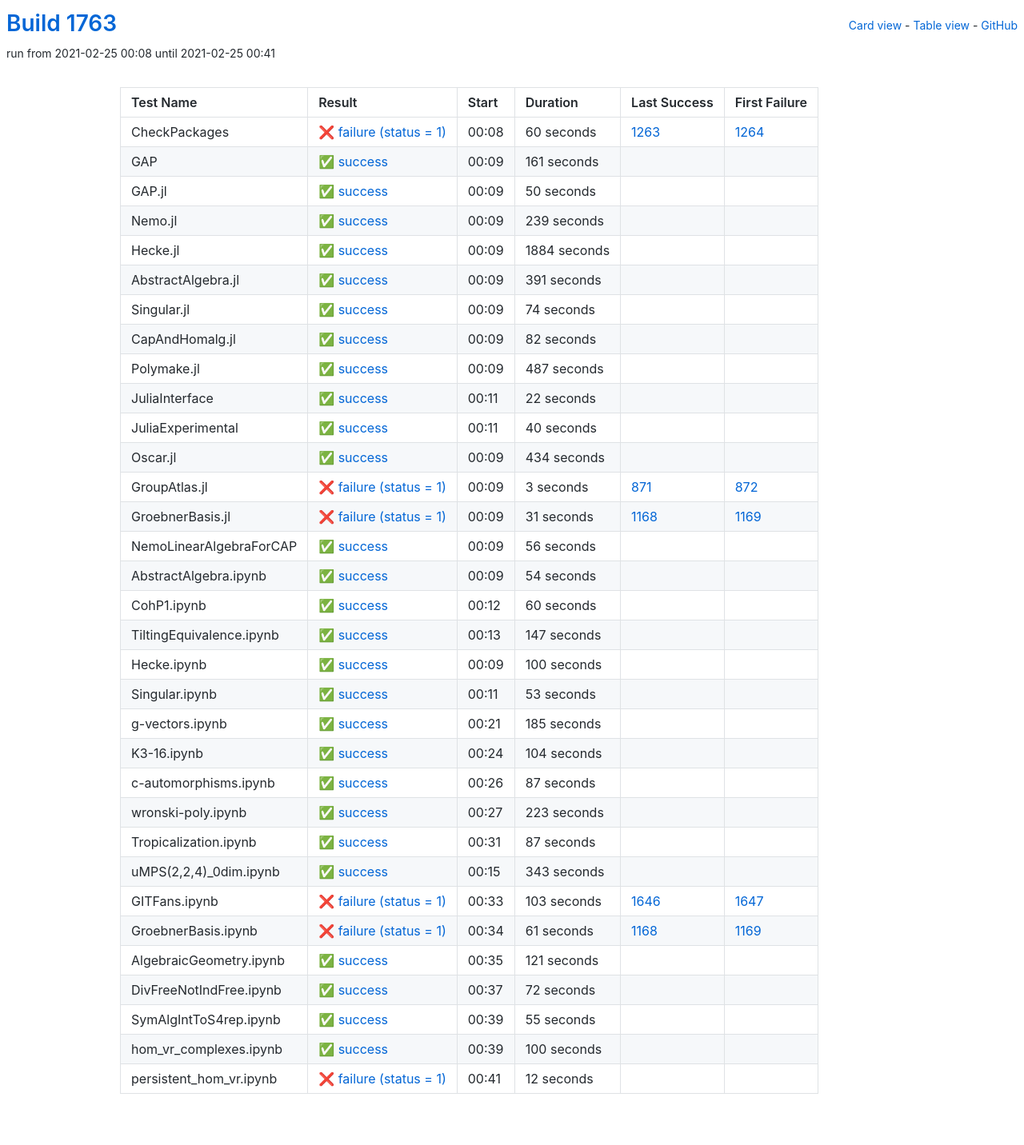
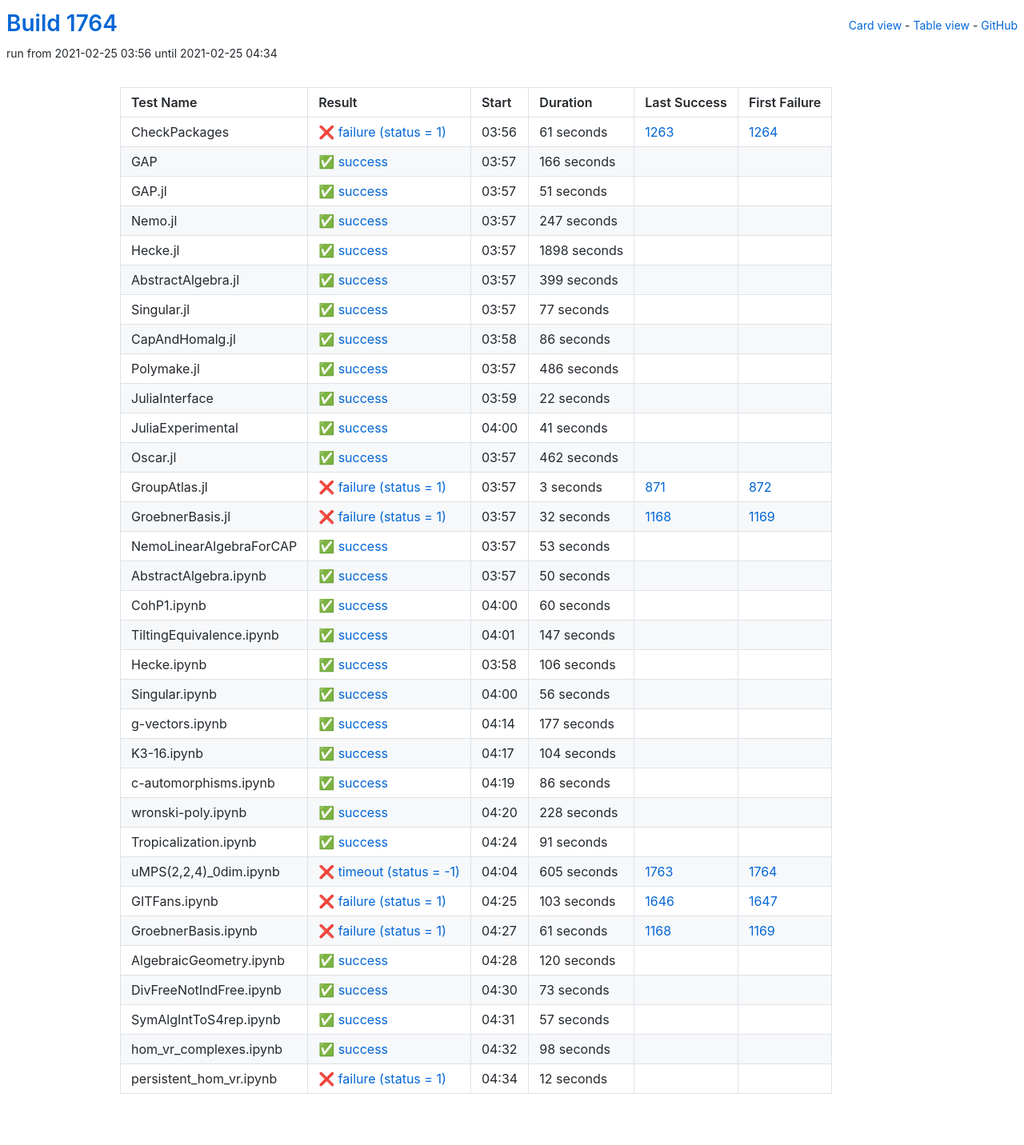
Before and after one commit to oscar-system/oscar-ci-status-stable, a Jekyll site: the page built from table.html, in a window 1280 px wide. Shown: the whole page at 80% size. Built offline with Jekyll 4.4.1, drawn with Linux system fonts in a browser that asks for light colours.

Commit message:
Build #1764

```diff
--- a/_data/ci.yml
+++ b/_data/ci.yml
@@ -1,6 +1,6 @@
 ---
-build: 1763
-build_url: https://oscarci.mathematik.uni-kl.de/job/oscar-stable/1763/
+build: 1764
+build_url: https://oscarci.mathematik.uni-kl.de/job/oscar-stable/1764/
 job: oscar-stable
 organization: oscar-system
 repo: oscar-ci-status-stable
@@ -8,116 +8,116 @@ repourl: https://github.com/oscar-system/oscar-ci-status-stable
 tests:
 - name: CheckPackages
   id: checkpackages
-  log: https://oscarci.mathematik.uni-kl.de/job/oscar-stable/1763/artifact/logs/build-1763/CheckPackages.log
-  start: 2021-02-25 00:08
+  log: https://oscarci.mathematik.uni-kl.de/job/oscar-stable/1764/artifact/logs/build-1764/CheckPackages.log
+  start: 2021-02-25 03:56
   success: false
   exitcode: 1
   status: failure
-  duration: 60
+  duration: 61
   last_success: 1263
   last_success_url: https://oscarci.mathematik.uni-kl.de/job/oscar-stable/1263/
   first_failure: 1264
   first_failure_url: https://oscarci.mathematik.uni-kl.de/job/oscar-stable/1264/
 - name: GAP
   id: gap
-  log: https://oscarci.mathematik.uni-kl.de/job/oscar-stable/1763/artifact/logs/build-1763/GAP.log
-  start: 2021-02-25 00:09
+  log: https://oscarci.mathematik.uni-kl.de/job/oscar-stable/1764/artifact/logs/build-1764/GAP.log
+  start: 2021-02-25 03:57
   success: true
   exitcode: 0
   status: success
-  duration: 161
+  duration: 166
   last_success: false
   last_success_url:
   first_failure: false
   first_failure_url:
 - name: GAP.jl
   id: gap-jl
-  log: https://oscarci.mathematik.uni-kl.de/job/oscar-stable/1763/artifact/logs/build-1763/GAP.jl.log
-  start: 2021-02-25 00:09
+  log: https://oscarci.mathematik.uni-kl.de/job/oscar-stable/1764/artifact/logs/build-1764/GAP.jl.log
+  start: 2021-02-25 03:57
   success: true
   exitcode: 0
   status: success
-  duration: 50
+  duration: 51
   last_success: false
   last_success_url:
   first_failure: false
   first_failure_url:
 - name: Nemo.jl
   id: nemo-jl
-  log: https://oscarci.mathematik.uni-kl.de/job/oscar-stable/1763/artifact/logs/build-1763/Nemo.jl.log
-  start: 2021-02-25 00:09
+  log: https://oscarci.mathematik.uni-kl.de/job/oscar-stable/1764/artifact/logs/build-1764/Nemo.jl.log
+  start: 2021-02-25 03:57
   success: true
   exitcode: 0
   status: success
-  duration: 239
+  duration: 247
   last_success: false
   last_success_url:
   first_failure: false
   first_failure_url:
 - name: Hecke.jl
   id: hecke-jl
-  log: https://oscarci.mathematik.uni-kl.de/job/oscar-stable/1763/artifact/logs/build-1763/Hecke.jl.log
-  start: 2021-02-25 00:09
+  log: https://oscarci.mathematik.uni-kl.de/job/oscar-stable/1764/artifact/logs/build-1764/Hecke.jl.log
+  start: 2021-02-25 03:57
   success: true
   exitcode: 0
   status: success
-  duration: 1884
+  duration: 1898
   last_success: false
   last_success_url:
   first_failure: false
   first_failure_url:
 - name: AbstractAlgebra.jl
   id: abstractalgebra-jl
-  log: https://oscarci.mathematik.uni-kl.de/job/oscar-stable/1763/artifact/logs/build-1763/AbstractAlgebra.jl.log
-  start: 2021-02-25 00:09
+  log: https://oscarci.mathematik.uni-kl.de/job/oscar-stable/1764/artifact/logs/build-1764/AbstractAlgebra.jl.log
+  start: 2021-02-25 03:57
   success: true
   exitcode: 0
   status: success
-  duration: 391
+  duration: 399
   last_success: false
   last_success_url:
   first_failure: false
   first_failure_url:
 - name: Singular.jl
   id: singular-jl
-  log: https://oscarci.mathematik.uni-kl.de/job/oscar-stable/1763/artifact/logs/build-1763/Singular.jl.log
-  start: 2021-02-25 00:09
+  log: https://oscarci.mathematik.uni-kl.de/job/oscar-stable/1764/artifact/logs/build-1764/Singular.jl.log
+  start: 2021-02-25 03:57
   success: true
   exitcode: 0
   status: success
-  duration: 74
+  duration: 77
   last_success: false
   last_success_url:
   first_failure: false
   first_failure_url:
 - name: CapAndHomalg.jl
   id: capandhomalg-jl
-  log: https://oscarci.mathematik.uni-kl.de/job/oscar-stable/1763/artifact/logs/build-1763/CapAndHomalg.jl.log
-  start: 2021-02-25 00:09
+  log: https://oscarci.mathematik.uni-kl.de/job/oscar-stable/1764/artifact/logs/build-1764/CapAndHomalg.jl.log
+  start: 2021-02-25 03:58
   success: true
   exitcode: 0
   status: success
-  duration: 82
+  duration: 86
   last_success: false
   last_success_url:
   first_failure: false
   first_failure_url:
 - name: Polymake.jl
   id: polymake-jl
-  log: https://oscarci.mathematik.uni-kl.de/job/oscar-stable/1763/artifact/logs/build-1763/Polymake.jl.log
-  start: 2021-02-25 00:09
+  log: https://oscarci.mathematik.uni-kl.de/job/oscar-stable/1764/artifact/logs/build-1764/Polymake.jl.log
+  start: 2021-02-25 03:57
   success: true
   exitcode: 0
   status: success
-  duration: 487
+  duration: 486
   last_success: false
   last_success_url:
   first_failure: false
   first_failure_url:
 - name: JuliaInterface
   id: juliainterface
-  log: https://oscarci.mathematik.uni-kl.de/job/oscar-stable/1763/artifact/logs/build-1763/JuliaInterface.log
-  start: 2021-02-25 00:11
+  log: https://oscarci.mathematik.uni-kl.de/job/oscar-stable/1764/artifact/logs/build-1764/JuliaInterface.log
+  start: 2021-02-25 03:59
   success: true
   exitcode: 0
   status: success
@@ -128,32 +128,32 @@ tests:
   first_failure_url:
 - name: JuliaExperimental
   id: juliaexperimental
-  log: https://oscarci.mathematik.uni-kl.de/job/oscar-stable/1763/artifact/logs/build-1763/JuliaExperimental.log
-  start: 2021-02-25 00:11
+  log: https://oscarci.mathematik.uni-kl.de/job/oscar-stable/1764/artifact/logs/build-1764/JuliaExperimental.log
+  start: 2021-02-25 04:00
   success: true
   exitcode: 0
   status: success
-  duration: 40
+  duration: 41
   last_success: false
   last_success_url:
   first_failure: false
   first_failure_url:
 - name: Oscar.jl
   id: oscar-jl
-  log: https://oscarci.mathematik.uni-kl.de/job/oscar-stable/1763/artifact/logs/build-1763/Oscar.jl.log
-  start: 2021-02-25 00:09
+  log: https://oscarci.mathematik.uni-kl.de/job/oscar-stable/1764/artifact/logs/build-1764/Oscar.jl.log
+  start: 2021-02-25 03:57
   success: true
   exitcode: 0
   status: success
-  duration: 434
+  duration: 462
   last_success: false
   last_success_url:
   first_failure: false
   first_failure_url:
 - name: GroupAtlas.jl
   id: groupatlas-jl
-  log: https://oscarci.mathematik.uni-kl.de/job/oscar-stable/1763/artifact/logs/build-1763/GroupAtlas.jl.log
-  start: 2021-02-25 00:09
+  log: https://oscarci.mathematik.uni-kl.de/job/oscar-stable/1764/artifact/logs/build-1764/GroupAtlas.jl.log
+  start: 2021-02-25 03:57
   success: false
   exitcode: 1
   status: failure
@@ -164,44 +164,44 @@ tests:
   first_failure_url: https://oscarci.mathematik.uni-kl.de/job/oscar-stable/872/
 - name: GroebnerBasis.jl
   id: groebnerbasis-jl
-  log: https://oscarci.mathematik.uni-kl.de/job/oscar-stable/1763/artifact/logs/build-1763/GroebnerBasis.jl.log
-  start: 2021-02-25 00:09
+  log: https://oscarci.mathematik.uni-kl.de/job/oscar-stable/1764/artifact/logs/build-1764/GroebnerBasis.jl.log
+  start: 2021-02-25 03:57
   success: false
   exitcode: 1
   status: failure
-  duration: 31
+  duration: 32
   last_success: 1168
   last_success_url: https://oscarci.mathematik.uni-kl.de/job/oscar-stable/1168/
   first_failure: 1169
   first_failure_url: https://oscarci.mathematik.uni-kl.de/job/oscar-stable/1169/
 - name: NemoLinearAlgebraForCAP
   id: nemolinearalgebraforcap
-  log: https://oscarci.mathematik.uni-kl.de/job/oscar-stable/1763/artifact/logs/build-1763/NemoLinearAlgebraForCAP.log
-  start: 2021-02-25 00:09
+  log: https://oscarci.mathematik.uni-kl.de/job/oscar-stable/1764/artifact/logs/build-1764/NemoLinearAlgebraForCAP.log
+  start: 2021-02-25 03:57
   success: true
   exitcode: 0
   status: success
-  duration: 56
+  duration: 53
   last_success: false
   last_success_url:
   first_failure: false
   first_failure_url:
 - name: AbstractAlgebra.ipynb
   id: abstractalgebra-ipynb
-  log: https://oscarci.mathematik.uni-kl.de/job/oscar-stable/1763/artifact/logs/build-1763/AbstractAlgebra.ipynb.log
-  start: 2021-02-25 00:09
+  log: https://oscarci.mathematik.uni-kl.de/job/oscar-stable/1764/artifact/logs/build-1764/AbstractAlgebra.ipynb.log
+  start: 2021-02-25 03:57
   success: true
   exitcode: 0
   status: success
-  duration: 54
+  duration: 50
   last_success: false
   last_success_url:
   first_failure: false
   first_failure_url:
 - name: CohP1.ipynb
   id: cohp1-ipynb
-  log: https://oscarci.mathematik.uni-kl.de/job/oscar-stable/1763/artifact/logs/build-1763/CohP1.ipynb.log
-  start: 2021-02-25 00:12
+  log: https://oscarci.mathematik.uni-kl.de/job/oscar-stable/1764/artifact/logs/build-1764/CohP1.ipynb.log
+  start: 2021-02-25 04:00
   success: true
   exitcode: 0
   status: success
@@ -212,8 +212,8 @@ tests:
   first_failure_url:
 - name: TiltingEquivalence.ipynb
   id: tiltingequivalence-ipynb
-  log: https://oscarci.mathematik.uni-kl.de/job/oscar-stable/1763/artifact/logs/build-1763/TiltingEquivalence.ipynb.log
-  start: 2021-02-25 00:13
+  log: https://oscarci.mathematik.uni-kl.de/job/oscar-stable/1764/artifact/logs/build-1764/TiltingEquivalence.ipynb.log
+  start: 2021-02-25 04:01
   success: true
   exitcode: 0
   status: success
@@ -224,44 +224,44 @@ tests:
   first_failure_url:
 - name: Hecke.ipynb
   id: hecke-ipynb
-  log: https://oscarci.mathematik.uni-kl.de/job/oscar-stable/1763/artifact/logs/build-1763/Hecke.ipynb.log
-  start: 2021-02-25 00:09
+  log: https://oscarci.mathematik.uni-kl.de/job/oscar-stable/1764/artifact/logs/build-1764/Hecke.ipynb.log
+  start: 2021-02-25 03:58
   success: true
   exitcode: 0
   status: success
-  duration: 100
+  duration: 106
   last_success: false
   last_success_url:
   first_failure: false
   first_failure_url:
 - name: Singular.ipynb
   id: singular-ipynb
-  log: https://oscarci.mathematik.uni-kl.de/job/oscar-stable/1763/artifact/logs/build-1763/Singular.ipynb.log
-  start: 2021-02-25 00:11
+  log: https://oscarci.mathematik.uni-kl.de/job/oscar-stable/1764/artifact/logs/build-1764/Singular.ipynb.log
+  start: 2021-02-25 04:00
   success: true
   exitcode: 0
   status: success
-  duration: 53
+  duration: 56
   last_success: false
   last_success_url:
   first_failure: false
   first_failure_url:
 - name: g-vectors.ipynb
   id: g-vectors-ipynb
-  log: https://oscarci.mathematik.uni-kl.de/job/oscar-stable/1763/artifact/logs/build-1763/g-vectors.ipynb.log
-  start: 2021-02-25 00:21
+  log: https://oscarci.mathematik.uni-kl.de/job/oscar-stable/1764/artifact/logs/build-1764/g-vectors.ipynb.log
+  start: 2021-02-25 04:14
   success: true
   exitcode: 0
   status: success
-  duration: 185
+  duration: 177
   last_success: false
   last_success_url:
   first_failure: false
   first_failure_url:
 - name: K3-16.ipynb
   id: k3-16-ipynb
-  log: https://oscarci.mathematik.uni-kl.de/job/oscar-stable/1763/artifact/logs/build-1763/K3-16.ipynb.log
-  start: 2021-02-25 00:24
+  log: https://oscarci.mathematik.uni-kl.de/job/oscar-stable/1764/artifact/logs/build-1764/K3-16.ipynb.log
+  start: 2021-02-25 04:17
   success: true
   exitcode: 0
   status: success
@@ -272,56 +272,56 @@ tests:
   first_failure_url:
 - name: c-automorphisms.ipynb
   id: c-automorphisms-ipynb
-  log: https://oscarci.mathematik.uni-kl.de/job/oscar-stable/1763/artifact/logs/build-1763/c-automorphisms.ipynb.log
-  start: 2021-02-25 00:26
+  log: https://oscarci.mathematik.uni-kl.de/job/oscar-stable/1764/artifact/logs/build-1764/c-automorphisms.ipynb.log
+  start: 2021-02-25 04:19
   success: true
   exitcode: 0
   status: success
-  duration: 87
+  duration: 86
   last_success: false
   last_success_url:
   first_failure: false
   first_failure_url:
 - name: wronski-poly.ipynb
   id: wronski-poly-ipynb
-  log: https://oscarci.mathematik.uni-kl.de/job/oscar-stable/1763/artifact/logs/build-1763/wronski-poly.ipynb.log
-  start: 2021-02-25 00:27
+  log: https://oscarci.mathematik.uni-kl.de/job/oscar-stable/1764/artifact/logs/build-1764/wronski-poly.ipynb.log
+  start: 2021-02-25 04:20
   success: true
   exitcode: 0
   status: success
-  duration: 223
+  duration: 228
   last_success: false
   last_success_url:
   first_failure: false
   first_failure_url:
 - name: Tropicalization.ipynb
   id: tropicalization-ipynb
-  log: https://oscarci.mathematik.uni-kl.de/job/oscar-stable/1763/artifact/logs/build-1763/Tropicalization.ipynb.log
-  start: 2021-02-25 00:31
+  log: https://oscarci.mathematik.uni-kl.de/job/oscar-stable/1764/artifact/logs/build-1764/Tropicalization.ipynb.log
+  start: 2021-02-25 04:24
   success: true
   exitcode: 0
   status: success
-  duration: 87
+  duration: 91
   last_success: false
   last_success_url:
   first_failure: false
   first_failure_url:
 - name: uMPS(2,2,4)_0dim.ipynb
   id: umps-2-2-4-0dim-ipynb
-  log: https://oscarci.mathematik.uni-kl.de/job/oscar-stable/1763/artifact/logs/build-1763/uMPS-2-2-4-_0dim.ipynb.log
-  start: 2021-02-25 00:15
-  success: true
-  exitcode: 0
-  status: success
-  duration: 343
-  last_success: false
-  last_success_url:
-  first_failure: false
-  first_failure_url:
+  log: https://oscarci.mathematik.uni-kl.de/job/oscar-stable/1764/artifact/logs/build-1764/uMPS-2-2-4-_0dim.ipynb.log
+  start: 2021-02-25 04:04
+  success: false
+  exitcode: -1
+  status: timeout
+  duration: 605
+  last_success: 1763
+  last_success_url: https://oscarci.mathematik.uni-kl.de/job/oscar-stable/1763/
+  first_failure: 1764
+  first_failure_url: https://oscarci.mathematik.uni-kl.de/job/oscar-stable/1764/
 - name: GITFans.ipynb
   id: gitfans-ipynb
-  log: https://oscarci.mathematik.uni-kl.de/job/oscar-stable/1763/artifact/logs/build-1763/GITFans.ipynb.log
-  start: 2021-02-25 00:33
+  log: https://oscarci.mathematik.uni-kl.de/job/oscar-stable/1764/artifact/logs/build-1764/GITFans.ipynb.log
+  start: 2021-02-25 04:25
   success: false
   exitcode: 1
   status: failure
@@ -332,8 +332,8 @@ tests:
   first_failure_url: https://oscarci.mathematik.uni-kl.de/job/oscar-stable/1647/
 - name: GroebnerBasis.ipynb
   id: groebnerbasis-ipynb
-  log: https://oscarci.mathematik.uni-kl.de/job/oscar-stable/1763/artifact/logs/build-1763/GroebnerBasis.ipynb.log
-  start: 2021-02-25 00:34
+  log: https://oscarci.mathematik.uni-kl.de/job/oscar-stable/1764/artifact/logs/build-1764/GroebnerBasis.ipynb.log
+  start: 2021-02-25 04:27
   success: false
   exitcode: 1
   status: failure
@@ -344,56 +344,56 @@ tests:
   first_failure_url: https://oscarci.mathematik.uni-kl.de/job/oscar-stable/1169/
 - name: AlgebraicGeometry.ipynb
   id: algebraicgeometry-ipynb
-  log: https://oscarci.mathematik.uni-kl.de/job/oscar-stable/1763/artifact/logs/build-1763/AlgebraicGeometry.ipynb.log
-  start: 2021-02-25 00:35
+  log: https://oscarci.mathematik.uni-kl.de/job/oscar-stable/1764/artifact/logs/build-1764/AlgebraicGeometry.ipynb.log
+  start: 2021-02-25 04:28
   success: true
   exitcode: 0
   status: success
-  duration: 121
+  duration: 120
   last_success: false
   last_success_url:
   first_failure: false
   first_failure_url:
 - name: DivFreeNotIndFree.ipynb
   id: divfreenotindfree-ipynb
-  log: https://oscarci.mathematik.uni-kl.de/job/oscar-stable/1763/artifact/logs/build-1763/DivFreeNotIndFree.ipynb.log
-  start: 2021-02-25 00:37
+  log: https://oscarci.mathematik.uni-kl.de/job/oscar-stable/1764/artifact/logs/build-1764/DivFreeNotIndFree.ipynb.log
+  start: 2021-02-25 04:30
   success: true
   exitcode: 0
   status: success
-  duration: 72
+  duration: 73
   last_success: false
   last_success_url:
   first_failure: false
   first_failure_url:
 - name: SymAlgIntToS4rep.ipynb
   id: symalginttos4rep-ipynb
-  log: https://oscarci.mathematik.uni-kl.de/job/oscar-stable/1763/artifact/logs/build-1763/SymAlgIntToS4rep.ipynb.log
-  start: 2021-02-25 00:39
+  log: https://oscarci.mathematik.uni-kl.de/job/oscar-stable/1764/artifact/logs/build-1764/SymAlgIntToS4rep.ipynb.log
+  start: 2021-02-25 04:31
   success: true
   exitcode: 0
   status: success
-  duration: 55
+  duration: 57
   last_success: false
   last_success_url:
   first_failure: false
   first_failure_url:
 - name: hom_vr_complexes.ipynb
   id: hom-vr-complexes-ipynb
-  log: https://oscarci.mathematik.uni-kl.de/job/oscar-stable/1763/artifact/logs/build-1763/hom_vr_complexes.ipynb.log
-  start: 2021-02-25 00:39
+  log: https://oscarci.mathematik.uni-kl.de/job/oscar-stable/1764/artifact/logs/build-1764/hom_vr_complexes.ipynb.log
+  start: 2021-02-25 04:32
   success: true
   exitcode: 0
   status: success
-  duration: 100
+  duration: 98
   last_success: false
   last_success_url:
   first_failure: false
   first_failure_url:
 - name: persistent_hom_vr.ipynb
   id: persistent-hom-vr-ipynb
-  log: https://oscarci.mathematik.uni-kl.de/job/oscar-stable/1763/artifact/logs/build-1763/persistent_hom_vr.ipynb.log
-  start: 2021-02-25 00:41
+  log: https://oscarci.mathematik.uni-kl.de/job/oscar-stable/1764/artifact/logs/build-1764/persistent_hom_vr.ipynb.log
+  start: 2021-02-25 04:34
   success: false
   exitcode: 1
   status: failure
```
Also changed, not shown: README.md.
